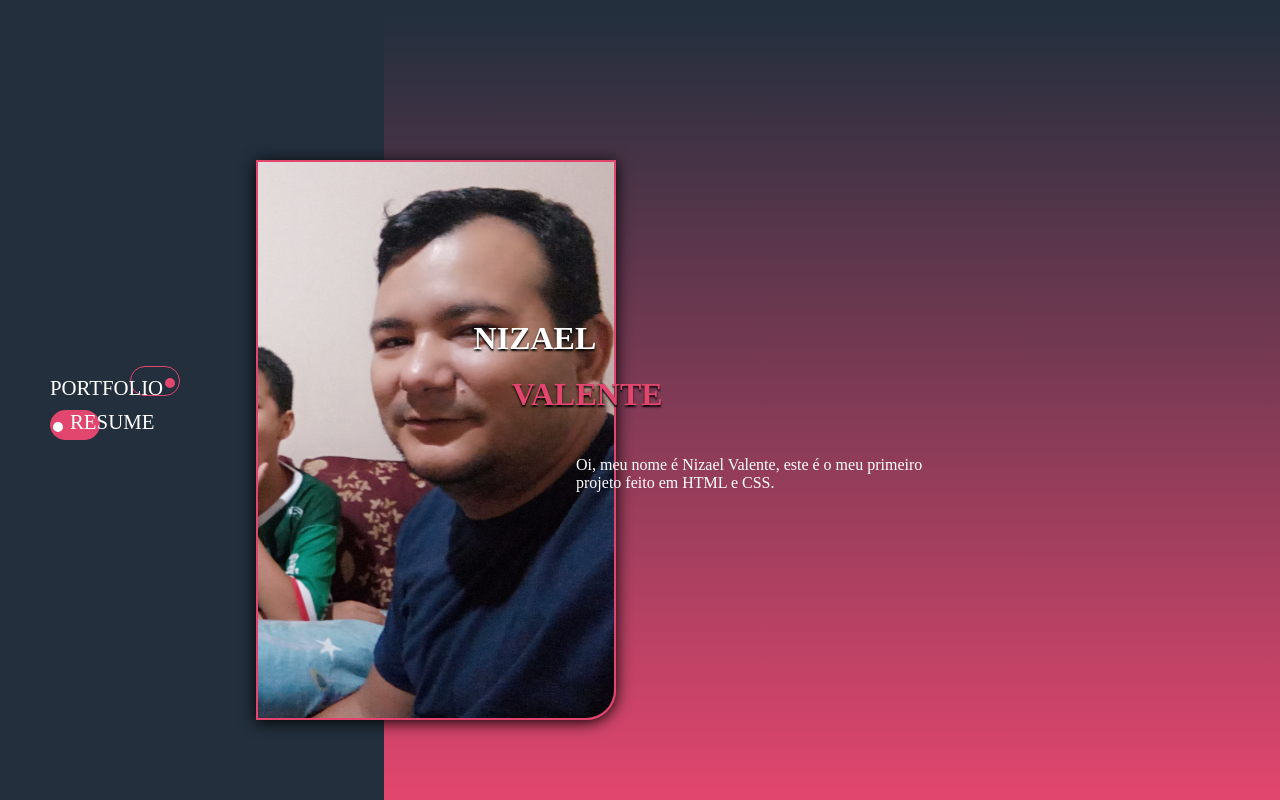
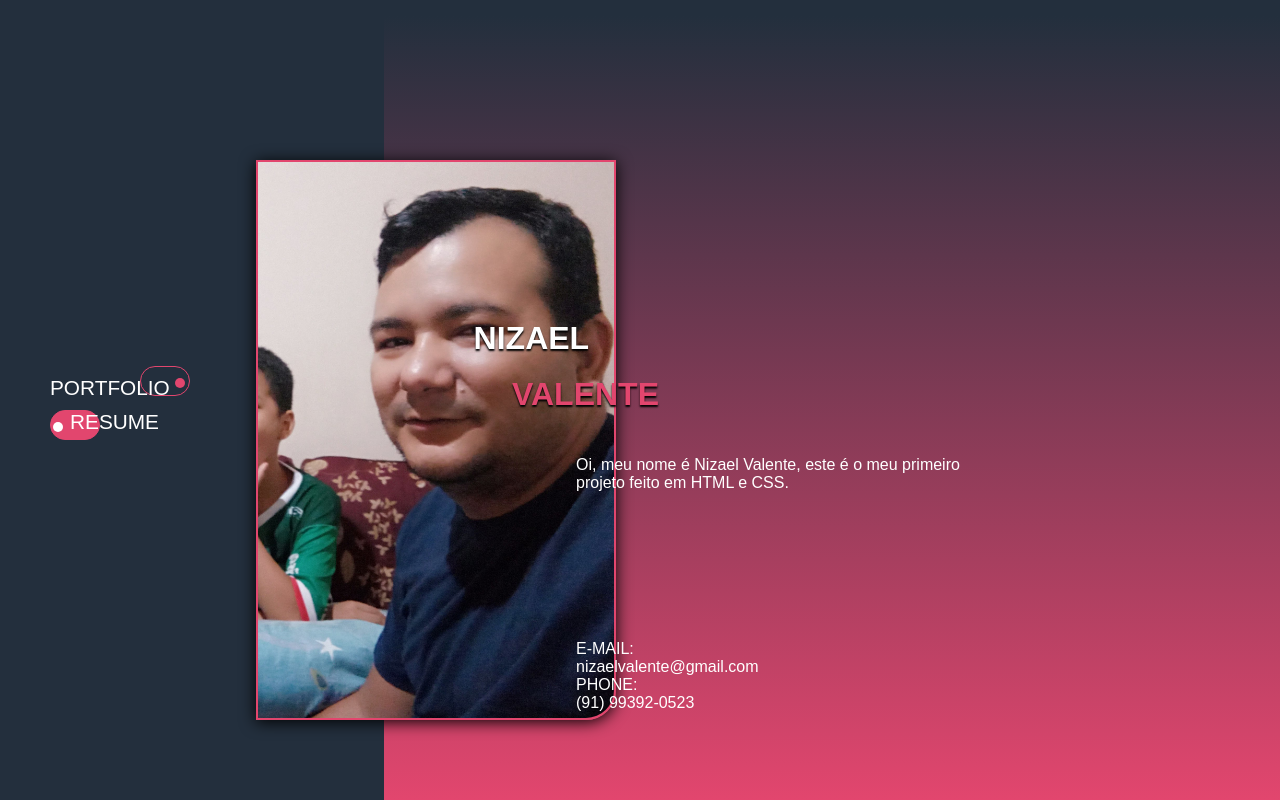
Before and after one commit to rafasysop/portifolio-novo, a plain HTML site: page index.html in a window 1280 px wide. Drawn offline with Linux system fonts and the light colour scheme.

Commit message:
adicionei meus contatos e alterei a fonte para Arial, Helvetica, sans-serif

```diff
--- a/index.html
+++ b/index.html
@@ -24,6 +24,12 @@
             <h1>NIZAEL</h1>
             <h2>VALENTE</h2>
             <p class="descricao">Oi, meu nome é Nizael Valente, este é o meu primeiro projeto feito em HTML e CSS.</p>
+            <div class="contatos">
+                <p class="p-contato">E-MAIL:</p>
+                <p class="p-contato">nizaelvalente@gmail.com</p>
+                <p class="p-contato">PHONE:</p>
+                <p class="p-contato">(91) 99392-0523</p>
+            </div>
         </main>
     </div>
 </body>
--- a/style.css
+++ b/style.css
@@ -4,6 +4,7 @@
     box-sizing: border-box;
     text-decoration: none;
     list-style: none;
+    font-family: Arial, Helvetica, sans-serif;
 }
 
 .container{
@@ -89,7 +90,7 @@ h2{
     top: 45.7vh;
     border: #e2466e solid 1px;
     border-radius: 20px;
-    margin-left: 130px;
+    margin-left: 140px;
 
 }
 #span-2{
@@ -112,7 +113,7 @@ h2{
     top: 47.2vh;
     background-color: #e2466e;
     border-radius: 50%;
-    margin-left: 165px;
+    margin-left: 175px;
 }
 
 #pontinho-2{
@@ -126,3 +127,9 @@ h2{
     z-index: 1;
 
 }
+.contatos{
+    position: fixed;
+    margin-left: 15vw;
+    color: white;
+    top: 80vh;
+}
```
